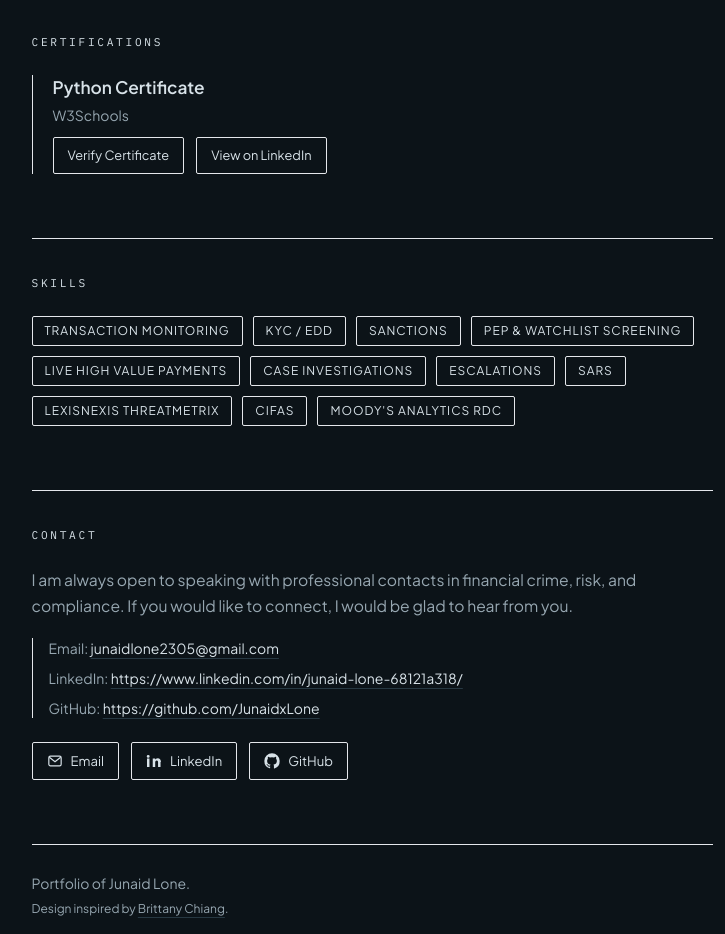
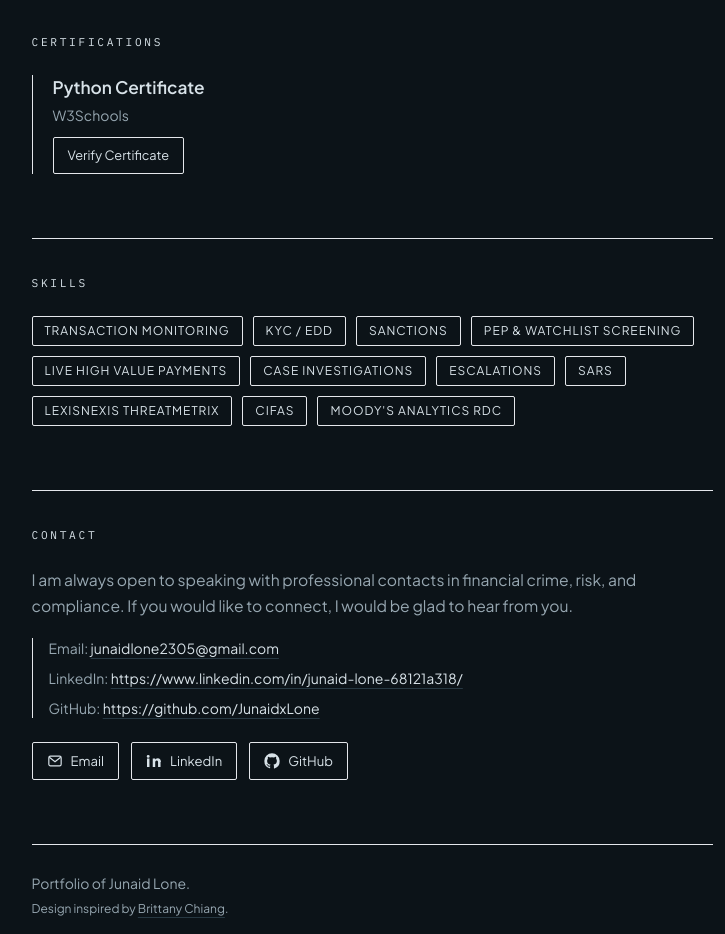
Before and after one commit to JunaidxLone/junaid-portfolio, a Next.js app: page / in a window 1280 px wide. Shown: the part 1761-2695 px from the top of the page, without its empty margins (519-1244 px from the left). Built offline with nearby package versions, Linux system fonts and the light colour scheme.

Commit message:
Remove LinkedIn certification button

```diff
--- a/src/components/PortfolioPage.tsx
+++ b/src/components/PortfolioPage.tsx
@@ -130,16 +130,6 @@ export default function PortfolioPage() {
                       >
                         Verify Certificate
                       </a>
-                      {certification.linkedInUrl ? (
-                        <a
-                          href={certification.linkedInUrl}
-                          target="_blank"
-                          rel="noreferrer"
-                          className="focus-ring inline-flex items-center rounded-sm border border-line/80 px-3.5 py-2 text-[0.8rem] text-text transition hover:border-accent/70 hover:text-accent"
-                        >
-                          View on LinkedIn
-                        </a>
-                      ) : null}
                     </div>
                   </article>
                 ))}
```
